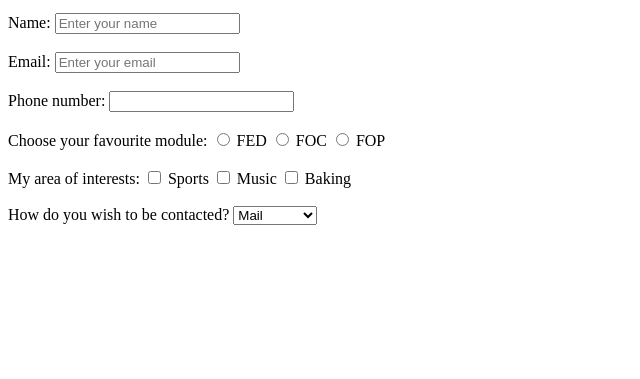
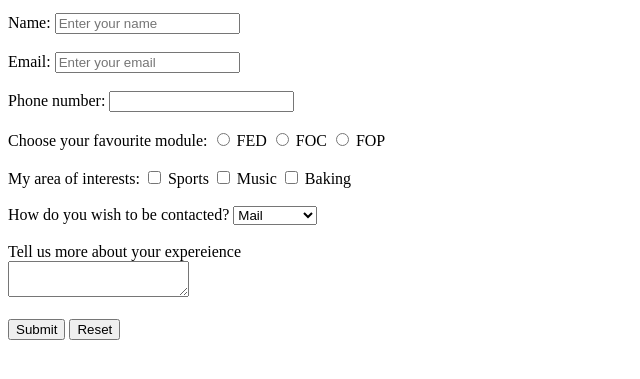
Before and after one commit to pendragons-code/BootStrap-Lesson, a website: page static/html/webform.html in a window 1280 px wide. Shown: the part 101-480 px from the top of the page, without its empty margins (0-640 px from the left). Drawn offline with Linux system fonts and the light colour scheme.

Commit message:
basic user form

```diff
--- a/static/html/webform.html
+++ b/static/html/webform.html
@@ -38,7 +38,13 @@
 			<option>Mail</option>
 			<option>Email</option>
 			<option>Telephone</option>
-		</select>
+		</select><br><br>
+
+		<label>Tell us more about your expereience</label><br>
+		<textarea></textarea>
+		<br><br>
+		<button type="submit">Submit</button>
+		<button type="reset">Reset</button>
 	</form>
 </body>
 </html>
```
